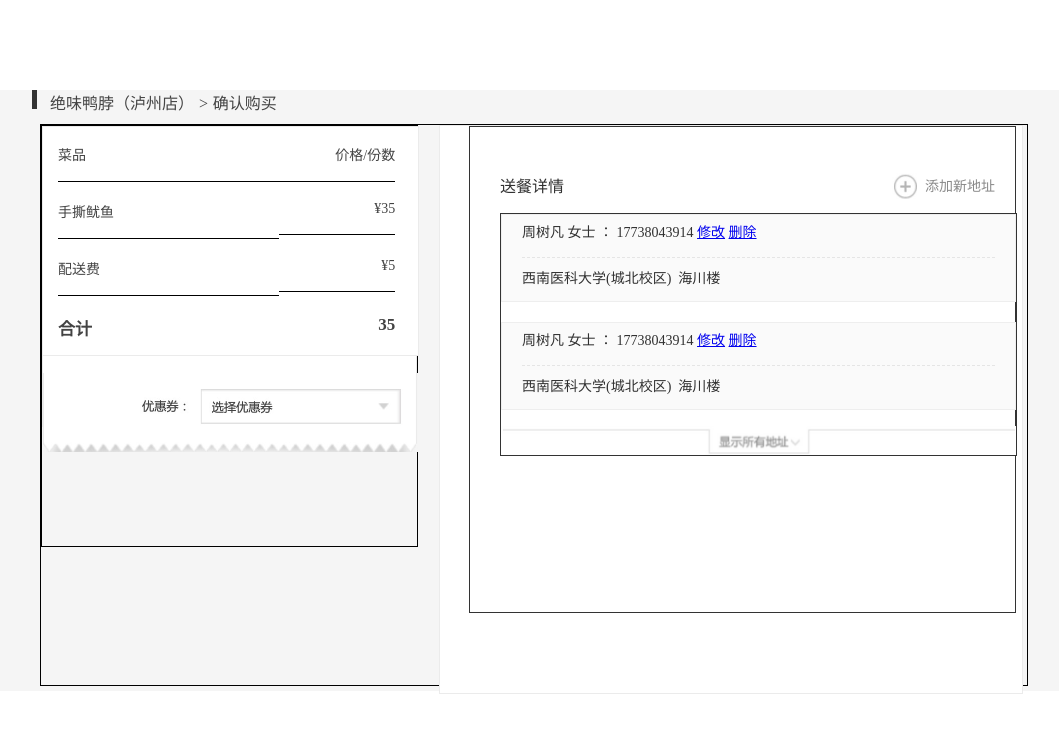
After one commit to zzqzsf/Deluxe-Delivery, a Spring Boot app: page /takeOrder.html in a window 1280 px wide. The commit adds this page. Shown: the top 733 px of the page, without its empty margins (106-1165 px from the left). Run offline with Spring Boot 4, Linux system fonts and the light colour scheme.

Commit message:
完善"订单支付"页面

```diff
--- a/src/main/resources/static/css/head.css
+++ b/src/main/resources/static/css/head.css
@@ -3,8 +3,8 @@
      height: 70px;
      width: 100%;
      background: white;
-    position: fixed;
-    top:0;
+     position: fixed;
+     top:0;
  }
 #show{
     height: 1800px;
--- /dev/null
+++ b/src/main/resources/static/css/takeOrder.css
@@ -0,0 +1,218 @@
+#body{
+    width: 100%;
+    height: 601px;
+    background-color: #F5F5F5;
+    margin-bottom: 30px;
+    margin-top: 90px;
+}
+#breadcrumb {
+    border-left: 5px solid #333;
+    color: #444444;
+    padding-left: 13px;
+    height: 19px;
+    width: 78%;
+    margin: auto;
+}
+#ca-brown{
+    color: #444444;
+    text-decoration: none;
+}
+#breadcrumb a:hover{
+    color: #444444;
+    cursor: pointer;
+}
+#order-confirm{
+    height: 560px;
+    width: 78%;
+    border: solid 1px black;
+    margin-top: 15px;
+    margin-left: auto;
+    margin-right: auto;
+}
+
+#order-info{
+    width: 38%;
+    height: 420px;
+    float: left;
+    border: solid 1px black;
+}
+.dishes-table{
+    color: #434343;
+    border: 1px solid #ebebeb;
+    background-color: #ffffff;
+    width: 100%;
+}
+.bot-border{
+    font-size: 12px;
+    border-collapse: collapse;
+    height: 57px;
+}
+
+.align-left{
+    padding: 17px 0;
+    font-size: 14px;
+    border-bottom: solid 1px black;
+    width:59%;
+    text-align: left;
+    float: left;
+    margin-left: 15px;
+}
+
+
+.align-right{
+    padding: 17px 0;
+    font-size: 14px;
+    border-bottom: solid 1px black;
+    width: 31%;
+    text-align: right;
+    float: left;
+    margin-right: 15px;
+}
+.dish-sku{
+    font-size: 12px;
+    color: #898989;
+}
+.bot-border span{
+    font-size: 16px;
+    font-weight: bold;
+}
+.left-count{
+    padding: 17px 0;
+    font-size: 17px;
+    font-weight: bold;
+    width:59%;
+    text-align: left;
+    float: left;
+    margin-left: 15px;
+}
+.right-count{
+    padding: 17px 0;
+    font-size: 17px;
+    font-weight: bold;
+    width: 31%;
+    text-align: right;
+    float: left;
+    margin-right: 15px;
+}
+#order-info-bottom{
+    background-color: #FFFFFF;
+    height: 53px;
+    padding-top: 17px;
+    border: 1px solid #ebebeb;
+    border-top: 0;
+    position: relative;
+}
+#order-info-bottom input{
+    width: 153px;
+    height: 28px;
+    background-position: -271px -28px;
+    line-height: 28px;
+    padding-left: 11px;
+    padding-right: 34px;
+    color: #434343;
+    margin-right: 15px;
+    position: relative;
+    border: solid 1px #898989;
+}
+#order-info-bottom span{
+    color: #434343;
+    margin-right: 10px;
+    line-height: 32px;
+    font-size: 12px;
+    margin-left: 85px;
+}
+ .i-triangle-dn {
+    position: absolute;
+    top: 50%;
+    left: 50%;
+    margin-left: -5px;
+    margin-top: -3px;
+     width: 10px;
+     height: 6px;
+     background-position: -514px -5px;
+}
+ #dishes{
+     width: 59%;
+     height: 567px;
+     margin-left: 398px;
+     background-color: #FFFFFF;
+     border: 1px solid #ebebeb;
+     color: #434343;
+     overflow: auto;
+ }
+ #dishes-rap{
+     width: 515px;
+     height: 425px;
+     padding: 30px;
+     padding-right: 0;
+     border: solid 1px #333333;
+     margin-left: 29px;
+
+ }
+
+ #address-head{
+     width: 100%;
+ }
+ .address-title{
+     font-size: 16px;
+     font-weight: normal;
+     color: #313131;
+ }
+ #address-new{
+     float: right;
+     color: #898989;
+     font-size: 14px;
+     margin-right: 20px;
+     cursor: pointer;
+     text-decoration: none;
+     outline: none;
+     margin-top: -40px;
+ }
+ #address-img{
+     margin-right: 2px;
+     vertical-align: -8px;
+     width: 28px;height: 26px;
+ }
+
+ #order-form{
+     width: 100%;
+
+ }
+ #order-list{
+     margin-top: 11px;
+     width: 515px;
+     border: solid 1px #333333;
+     height: 241px;
+
+ }
+ #order-list-wrp{
+     height: 212px;
+     overflow: hidden;
+ }
+#order-list-inner{
+    height: 1200px;
+    overflow: hidden;
+}
+.address-box{
+    height: 86px;
+    border: 1px solid #eeeeee;
+    padding: 0 20px;
+    margin-bottom: 20px;
+    position: relative;
+    background-color: #fafafa;
+    color: #313131;
+    font-size: 14px;
+    overflow: hidden;
+    cursor: pointer;
+}
+.address-line{
+    height: 35px;
+    line-height: 42px;
+    border-top: 1px dashed #e5e5e5;
+    margin-top: -4px;
+}
+#address-bottom{
+    height: 29px;
+    text-align: center;
+    cursor: pointer;
+}
--- /dev/null
+++ b/src/main/resources/static/takeOrder.html
@@ -0,0 +1,97 @@
+<!DOCTYPE html>
+<html lang="en">
+<head>
+    <meta charset="UTF-8">
+    <title>下单</title>
+    <link rel="stylesheet" href="css/takeOrder.css">
+</head>
+<body>
+<!--头部-->
+
+<!--中间-->
+<div id="body">
+<!--    确认购买的店名显示-->
+    <div id="breadcrumb">
+        <a href="" id="ca-brown">绝味鸭脖（泸州店）</a>
+        <i> > </i>
+        <span>确认购买</span>
+    </div>
+<!--    订单详情&&送餐详情-->
+    <div id="order-confirm">
+<!--     订单详情-->
+        <div id="order-info">
+            <div class="dishes-table">
+                    <div class="bot-border">
+                            <div class="align-left">菜品</div>
+                            <div class="align-right">价格/份数</div>
+                        </div>
+                <div class="bot-border">
+                    <div class="align-left">手撕鱿鱼</div>
+                    <div class="align-right">¥35</div>
+                </div>
+                <div class="bot-border">
+                    <div class="align-left">配送费</div>
+                    <div class="align-right">¥5</div>
+                </div>
+                <div class="bot-border">
+                    <div class="left-count" >合计</div>
+                    <div class="right-count">35</div>
+                </div>
+            </div>
+            <div id="order-info-bottom">
+                <img src="image/bot.png" style="width: 100.6%" alt="">
+            </div>
+        </div>
+<!--        送餐详情-->
+        <div id="dishes">
+            <div id="dishes-rap">
+            <div id="address-head">
+            <h3 class="address-title">送餐详情</h3>
+                <a href="" id="address-new">
+                    <img src="image/+.png" id="address-img">
+                    添加新地址</a>
+            </div>
+                <form action="" id="order-form">
+                    <div id="order-list">
+                        <div id="order-list-wrp">
+                            <div id="order-list-inner">
+                                <div class="address-box">
+                                    <p class="address-line">
+                        <span>周树凡 女士 ：
+                          17738043914
+                        </span>
+                                        <span class="box-modify fr">
+                          <a class="j-modify-address address-operation cc-lightred-new" href="javascript:;">修改</a>
+                          <a class="j-delete-address address-operation cc-lightred-new" href="javascript:;">删除</a>
+                        </span></p>
+                                    <p class="address-line">西南医科大学(城北校区)&nbsp;&nbsp;海川楼</p>
+
+                                </div>
+                                <div class="address-box">
+                                    <p class="address-line">
+                        <span>周树凡 女士 ：
+                          17738043914
+                        </span>
+                                        <span class="box-modify fr">
+                          <a class="j-modify-address address-operation cc-lightred-new" href="javascript:;">修改</a>
+                          <a class="j-delete-address address-operation cc-lightred-new" href="javascript:;">删除</a>
+                        </span></p>
+                                    <p class="address-line">西南医科大学(城北校区)&nbsp;&nbsp;海川楼</p>
+
+                                </div>
+                            </div>
+                        </div>
+
+                        <div id="address-bottom">
+                            <img src="image/address-bottom.png" style="width:100% " alt="">
+                        </div>
+                    </div>
+
+                </form>
+            </div>
+        </div>
+    </div>
+</div>
+<!--尾部-->
+</body>
+</html>
```
Also changed, not shown: src/main/resources/static/css/takeOrderSuccess.css (added, +102 -0 lines), src/main/resources/static/order1.html (deleted, +0 -10 lines), src/main/resources/static/takeOrderSuccess.html (added, +61 -0 lines), src/main/resources/static/image/+.png (added), src/main/resources/static/image/address-bottom.png (added), src/main/resources/static/image/bot.png (added), src/main/resources/static/image/down.jpg (added), src/main/resources/static/image/down1.jpg (added), src/main/resources/static/image/down2.jpg (added), src/main/resources/static/image/success.png (added), src/main/resources/static/image/xiabiao.jpg (added).
